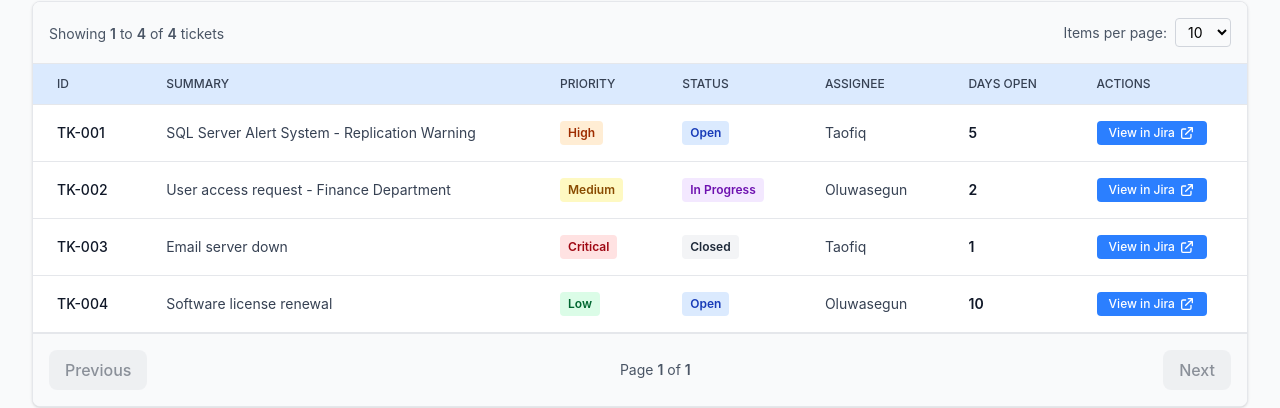
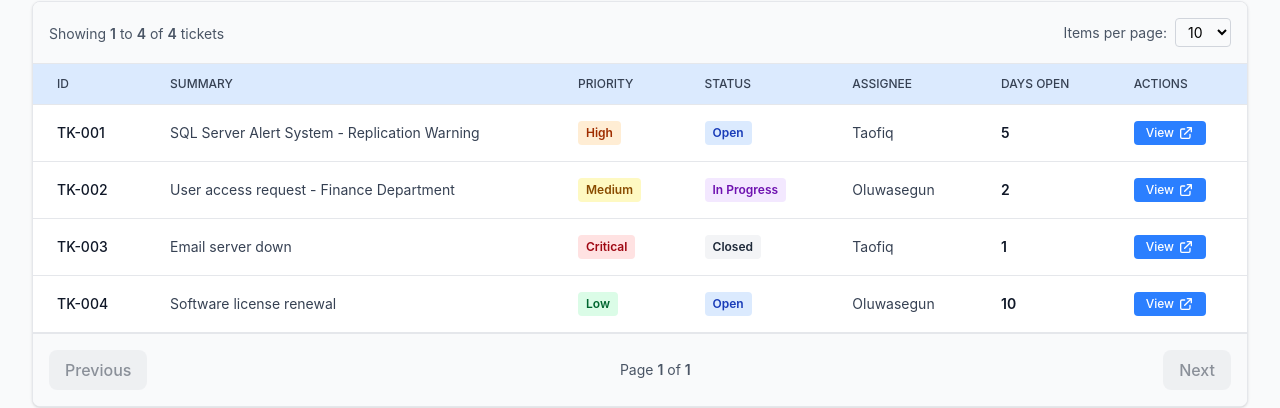
Before and after one commit to Azeezfasasi/l2-ticket-dashboard, a Vue app: page /tickets in a window 1280 px wide. Shown: the part 480-888 px from the top of the page. Built offline with nearby package versions, Linux system fonts and the light colour scheme; no server answers.

Commit message:
edited the view button text

```diff
--- a/src/components/TicketsTable.vue
+++ b/src/components/TicketsTable.vue
@@ -103,7 +103,7 @@ const selectedItemsPerPage = computed({
                 rel="noopener noreferrer"
                 class="inline-flex items-center px-3 py-1 bg-blue-500 text-white rounded hover:bg-blue-600 transition-colors text-xs font-medium"
               >
-                View in Jira
+                View
                 <svg class="w-4 h-4 ml-1" fill="none" stroke="currentColor" viewBox="0 0 24 24">
                   <path stroke-linecap="round" stroke-linejoin="round" stroke-width="2" d="M10 6H6a2 2 0 00-2 2v10a2 2 0 002 2h10a2 2 0 002-2v-4M14 4h6m0 0v6m0-6L10 14" />
                 </svg>
```
